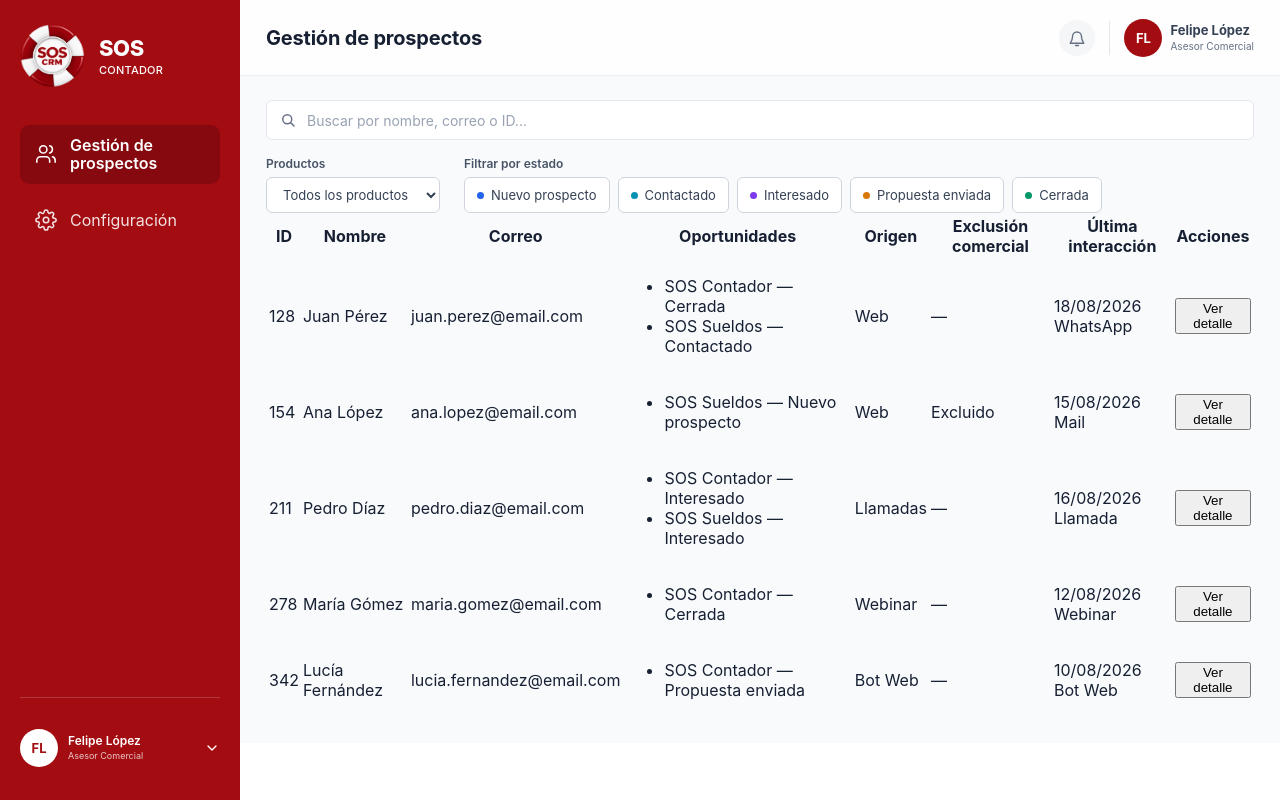
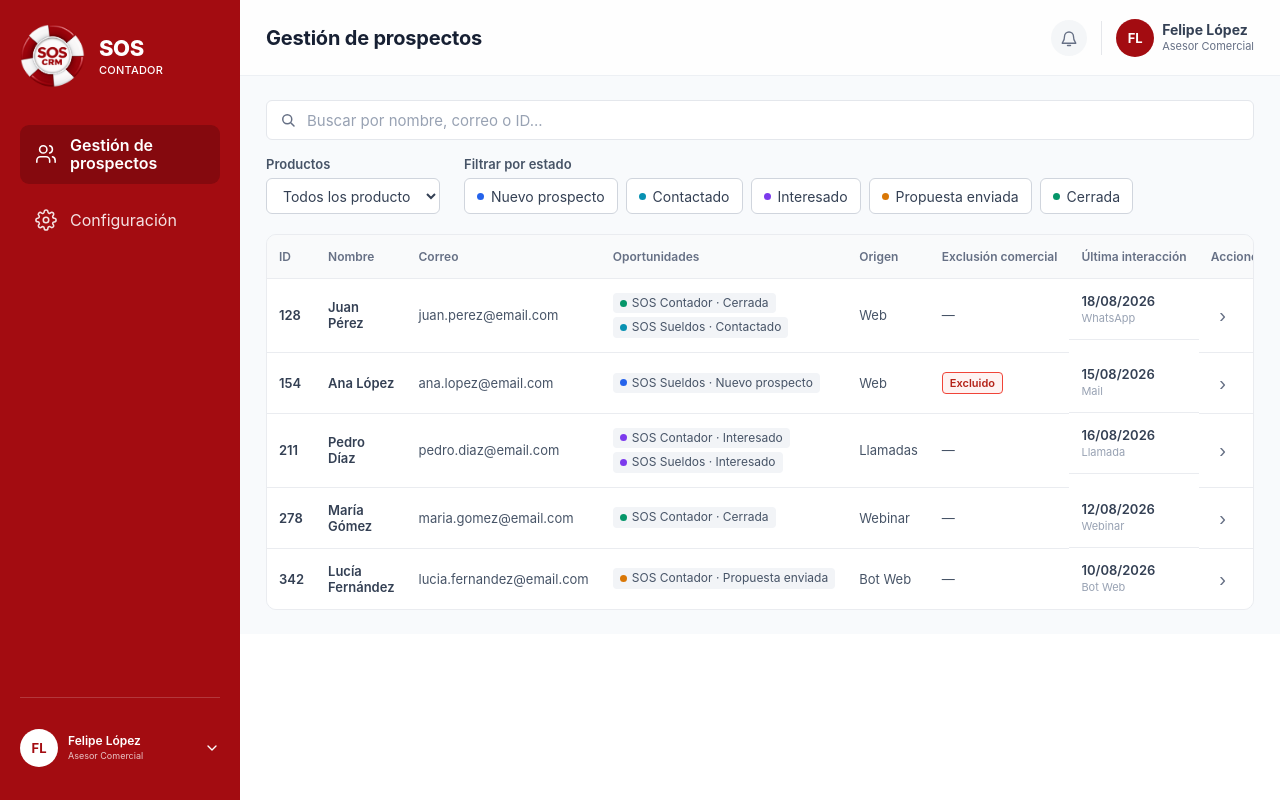
Before and after one commit to juanbalella20/CRM-INTERNO-SOS, a SvelteKit app in the folder code/frontend/: page / in a window 1280 px wide. Built offline with nearby package versions, Linux system fonts and the light colour scheme.

Commit message:
add: tabla junto con detalle vacio

```diff
--- /dev/null
+++ b/code/frontend/src/lib/components/Detalle.svelte
@@ -0,0 +1,3 @@
+<script>
+
+</script>
--- a/code/frontend/src/lib/components/EstadoBadge.svelte
+++ b/code/frontend/src/lib/components/EstadoBadge.svelte
@@ -0,0 +1,51 @@
+<script>
+	let { productLabel, statusLabel, statusId } = $props();
+</script>
+
+<span class="estado-badge" data-status={statusId}>
+	<span class="estado-punto" aria-hidden="true"></span>
+	{productLabel} · {statusLabel}
+</span>
+
+<style>
+	.estado-badge {
+		display: inline-flex;
+		align-items: center;
+		gap: 5px;
+		width: fit-content;
+		padding: 3px 7px;
+		border-radius: 4px;
+		color: #475467;
+		background-color: #f2f4f7;
+		font-size: 12px;
+		line-height: 1.2;
+		white-space: nowrap;
+	}
+
+	.estado-punto {
+		width: 7px;
+		height: 7px;
+		border-radius: 50%;
+		background-color: #667085;
+	}
+
+	[data-status='nuevo-prospecto'] .estado-punto {
+		background-color: #2563eb;
+	}
+
+	[data-status='contactado'] .estado-punto {
+		background-color: #0891b2;
+	}
+
+	[data-status='interesado'] .estado-punto {
+		background-color: #7c3aed;
+	}
+
+	[data-status='propuesta-enviada'] .estado-punto {
+		background-color: #d97706;
+	}
+
+	[data-status='cerrada'] .estado-punto {
+		background-color: #059669;
+	}
+</style>
--- a/code/frontend/src/lib/components/Header.svelte
+++ b/code/frontend/src/lib/components/Header.svelte
@@ -129,14 +129,14 @@
 
 	.user-name {
 		color: #344054;
-		font-size: 13px;
+		font-size: 14px;
 		font-weight: 700;
 	}
 
 	.user-role {
 		margin-top: 2px;
 		color: #667085;
-		font-size: 10px;
+		font-size: 11px;
 	}
 
 </style>
--- /dev/null
+++ b/code/frontend/src/lib/components/ProspectTable.svelte
@@ -0,0 +1,178 @@
+<script>
+	import { products, statuses } from '$lib/data/prospect-filters.js';
+	import EstadoBadge from './EstadoBadge.svelte';
+
+	let { prospects } = $props();
+
+	/** @param {string} productId */
+	function getProductLabel(productId) {
+		return products.find((product) => product.id === productId)?.label;
+	}
+
+	/** @param {string} statusId */
+	function getStatusLabel(statusId) {
+		return statuses.find((status) => status.id === statusId)?.label;
+	}
+</script>
+
+<div class="tabla-prospectos">
+	<table>
+		<thead>
+			<tr>
+				<th scope="col">ID</th>
+				<th scope="col">Nombre</th>
+				<th scope="col">Correo</th>
+				<th scope="col">Oportunidades</th>
+				<th scope="col">Origen</th>
+				<th scope="col">Exclusión comercial</th>
+				<th scope="col">Última interacción</th>
+				<th scope="col">Acciones</th>
+			</tr>
+		</thead>
+		<tbody>
+			{#each prospects as prospect (prospect.id)}
+				<tr>
+					<td class="prospect-id">{prospect.id}</td>
+					<td class="prospect-name">{prospect.name}</td>
+					<td>{prospect.email}</td>
+					<td>
+						<ul class="opportunity-list">
+							{#each prospect.opportunities as opportunity}
+								<li>
+									<EstadoBadge
+										productLabel={getProductLabel(opportunity.productId)}
+										statusLabel={getStatusLabel(opportunity.statusId)}
+										statusId={opportunity.statusId}
+									/>
+								</li>
+							{/each}
+						</ul>
+					</td>
+					<td>{prospect.origin}</td>
+					<td>
+						<span class:commercially-excluded={prospect.isCommerciallyExcluded}>
+							{prospect.isCommerciallyExcluded ? 'Excluido' : '—'}
+						</span>
+					</td>
+					<td class="last-interaction">
+						<span>{prospect.lastInteraction.date}</span>
+						<span>{prospect.lastInteraction.channel}</span>
+					</td>
+					<td>
+						<button class="detail-button" type="button" aria-label={`Ver detalle de ${prospect.name}`}>
+							›
+						</button>
+					</td>
+				</tr>
+			{/each}
+		</tbody>
+	</table>
+</div>
+
+<style>
+	.tabla-prospectos {
+		margin-top: 20px;
+		overflow-x: auto;
+		border: 1px solid #eaecf0;
+		border-radius: 10px;
+		background-color: #ffffff;
+	}
+
+	table {
+		width: 100%;
+		min-width: 1000px;
+		border-collapse: collapse;
+	}
+
+	th {
+		padding: 14px 12px;
+		border-bottom: 1px solid #eaecf0;
+		color: #667085;
+		background-color: #f9fafb;
+		font-size: 12px;
+		font-weight: 600;
+		text-align: left;
+		white-space: nowrap;
+	}
+
+	td {
+		padding: 14px 12px;
+		border-bottom: 1px solid #eaecf0;
+		color: #475467;
+		font-size: 13px;
+		vertical-align: middle;
+	}
+
+	tbody tr:last-child td {
+		border-bottom: 0;
+	}
+
+	tbody tr:hover {
+		background-color: #fcfcfd;
+	}
+
+	.prospect-id,
+	.prospect-name {
+		color: #344054;
+		font-weight: 600;
+	}
+
+	.opportunity-list {
+		display: flex;
+		flex-direction: column;
+		gap: 4px;
+		margin: 0;
+		padding: 0;
+		list-style: none;
+	}
+
+	.commercially-excluded {
+		display: inline-flex;
+		padding: 3px 7px;
+		border: 1px solid #f04438;
+		border-radius: 4px;
+		color: #b42318;
+		background-color: #fef3f2;
+		font-size: 11px;
+		font-weight: 600;
+	}
+
+	.last-interaction {
+		display: flex;
+		flex-direction: column;
+		gap: 2px;
+		white-space: nowrap;
+	}
+
+	.last-interaction span:first-child {
+		color: #344054;
+		font-weight: 600;
+	}
+
+	.last-interaction span:last-child {
+		color: #98a2b3;
+		font-size: 11px;
+	}
+
+	.detail-button {
+		width: 24px;
+		height: 24px;
+		border: 0;
+		border-radius: 4px;
+		color: #667085;
+		background: transparent;
+		font-size: 20px;
+		line-height: 1;
+		cursor: pointer;
+	}
+
+	.detail-button:hover {
+		color: #344054;
+		background-color: #f2f4f7;
+	}
+
+	.detail-button:focus-visible {
+		outline: 2px solid #a30c11;
+		outline-offset: 2px;
+	}
+</style>
--- a/code/frontend/src/routes/+page.svelte
+++ b/code/frontend/src/routes/+page.svelte
@@ -3,6 +3,7 @@
 </svelte:head>
 
 <script>
+	import ProspectTable from '$lib/components/ProspectTable.svelte';
 	import { products, statuses } from '$lib/data/prospect-filters.js';
 	import { prospects } from '$lib/data/prospects.js';
 
@@ -16,15 +17,6 @@
 			: [...selectedStatuses, statusId];
 	}
 
-	/** @param {string} productId */
-	function getProductLabel(productId) {
-		return products.find((product) => product.id === productId)?.label;
-	}
-
-	/** @param {string} statusId */
-	function getStatusLabel(statusId) {
-		return statuses.find((status) => status.id === statusId)?.label;
-	}
 </script>
 
 <section class="pagina-prospectos">
@@ -41,7 +33,10 @@
 		<div class="filtros-productos">
 			<label for="producto">Productos</label>
 			<select id="producto">
-				<option>Todos los productos</option>
+				<option value="">Todos los productos</option>
+				{#each products as product}
+					<option value={product.id}>{product.label}</option>
+				{/each}
 			</select>
 		</div>
 
@@ -66,54 +61,7 @@
 
 	</div>
 
-	<div class="tabla-prospectos">
-		<table>
-			<thead>
-				<tr>
-					<th scope="col">ID</th>
-					<th scope="col">Nombre</th>
-					<th scope="col">Correo</th>
-					<th scope="col">Oportunidades</th>
-					<th scope="col">Origen</th>
-					<th scope="col">Exclusión comercial</th>
-					<th scope="col">Última interacción</th>
-					<th scope="col">Acciones</th>
-				</tr>
-			</thead>
-			<tbody>
-				{#each prospects as prospect (prospect.id)}
-					<tr>
-						<td>{prospect.id}</td>
-						<td>{prospect.name}</td>
-						<td>{prospect.email}</td>
-						<td>
-							<ul>
-								{#each prospect.opportunities as opportunity}
-									<li>
-										{getProductLabel(opportunity.productId)} —
-										{getStatusLabel(opportunity.statusId)}
-									</li>
-								{/each}
-							</ul>
-						</td>
-						<td>{prospect.origin}</td>
-						<td>{prospect.isCommerciallyExcluded ? 'Excluido' : '—'}</td>
-						<td>
-							{prospect.lastInteraction.date}
-							<br />
-							{prospect.lastInteraction.channel}
-						</td>
-						<td>
-							<button type="button" aria-label={`Ver detalle de ${prospect.name}`}>
-								Ver detalle
-							</button>
-						</td>
-					</tr>
-				{/each}
-			</tbody>
-		</table>
-
-	</div>
+	<ProspectTable {prospects} />
 
 </section>
 
@@ -154,7 +102,7 @@
 		color: #344054;
 		background: transparent;
 		font: inherit;
-		font-size: 14px;
+		font-size: 15px;
 	}
 
 	.buscador input::placeholder {
@@ -176,7 +124,7 @@
 
 	.filtros-productos label {
 		color: #475467;
-		font-size: 12px;
+		font-size: 13px;
 		font-weight: 600;
 	}
 
@@ -190,7 +138,7 @@
 		color: #344054;
 		background-color: #ffffff;
 		font: inherit;
-		font-size: 13px;
+		font-size: 14px;
 		cursor: pointer;
 	}
 
@@ -208,7 +156,7 @@
 	.filtros-estado p {
 		margin: 0;
 		color: #475467;
-		font-size: 12px;
+		font-size: 13px;
 		font-weight: 600;
 	}
 
@@ -229,7 +177,7 @@
 		color: #344054;
 		background-color: #ffffff;
 		font: inherit;
-		font-size: 13px;
+		font-size: 14px;
 		cursor: pointer;
 	}
 
@@ -274,6 +222,7 @@
 		background-color: #059669;
 	}
 
+
 	@media (max-width: 640px) {
 		.pagina-prospectos {
 			padding: 16px;
```
